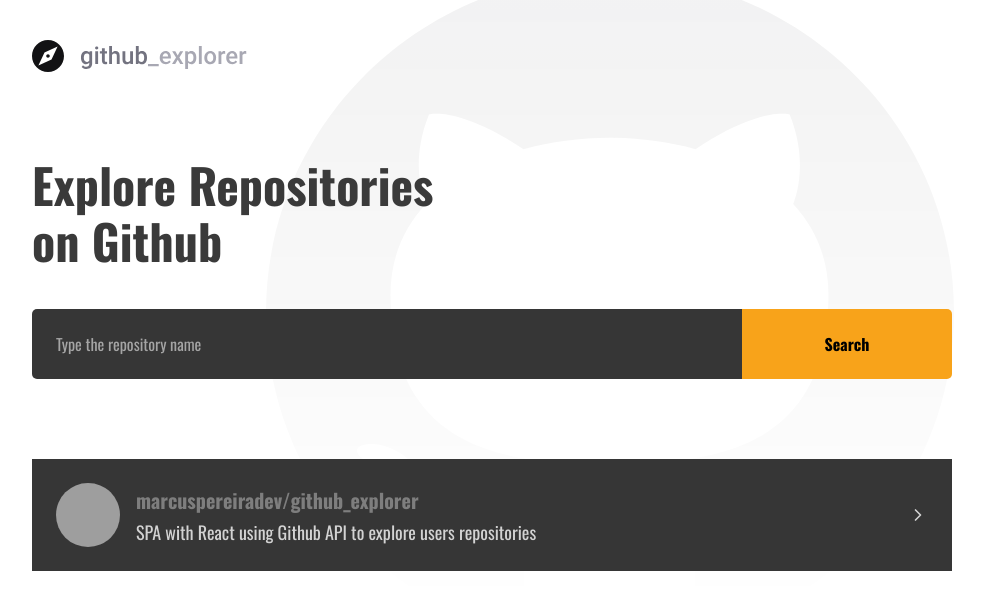
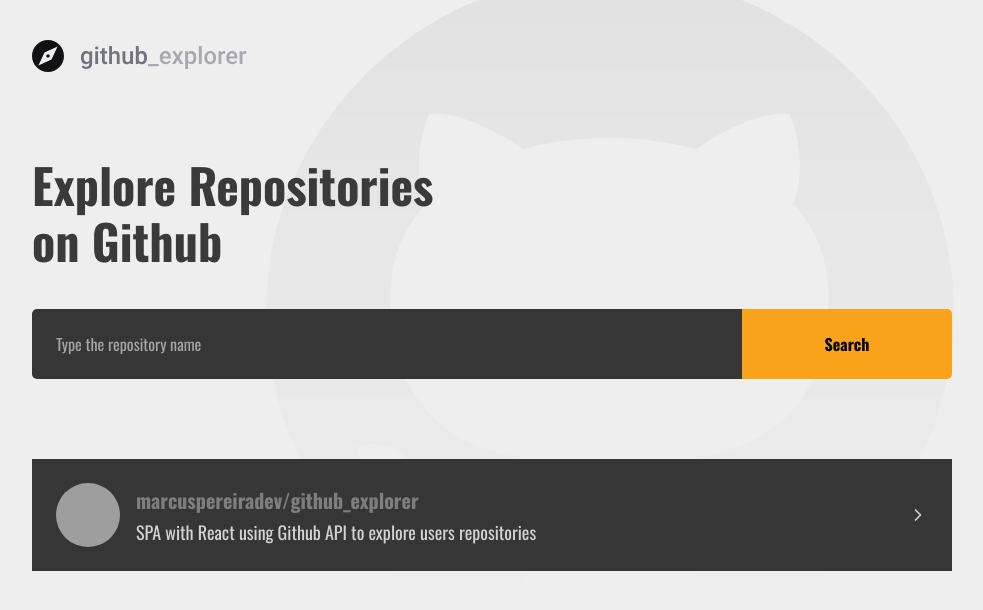
Before and after one commit to marcuspereiradev/github_explore, a React (Create React App) app: page / in a window 1280 px wide. Shown: the top 610 px of the page, without its empty margins (148-1131 px from the left). Built offline with nearby package versions, Linux system fonts and the light colour scheme; grey boxes are pictures that could not be loaded.

Commit message:
Add global styles

```diff
--- a/package.json
+++ b/package.json
@@ -12,6 +12,7 @@
     "@types/react-dom": "^16.9.0",
     "react": "^16.13.1",
     "react-dom": "^16.13.1",
+    "react-icons": "^3.10.0",
     "react-router-dom": "^5.2.0",
     "react-scripts": "3.4.1",
     "styled-components": "^5.1.1",
--- a/src/styles/global.ts
+++ b/src/styles/global.ts
@@ -11,7 +11,7 @@
   }
 
   body {
-    background: #fff url(${githubBackground}) no-repeat 70% top;
+    background: #eee url(${githubBackground}) no-repeat 70% top;
     -webkit-font-smoothing: antialiased;
   }
 
```
Also changed, not shown: 1 other file (tests, documents, lock files or other folders).
